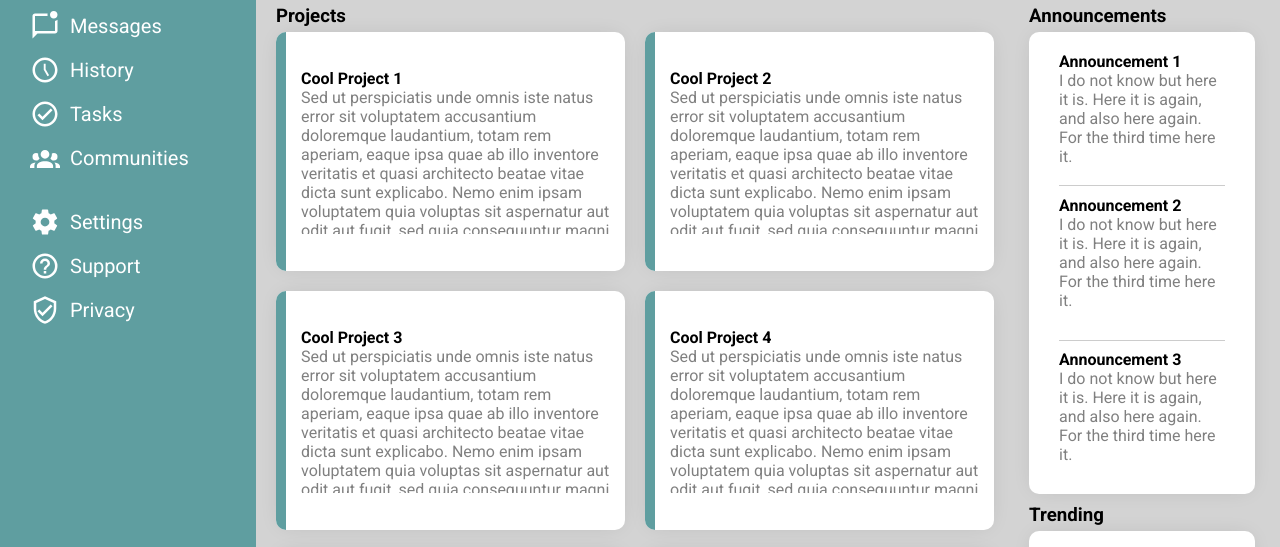
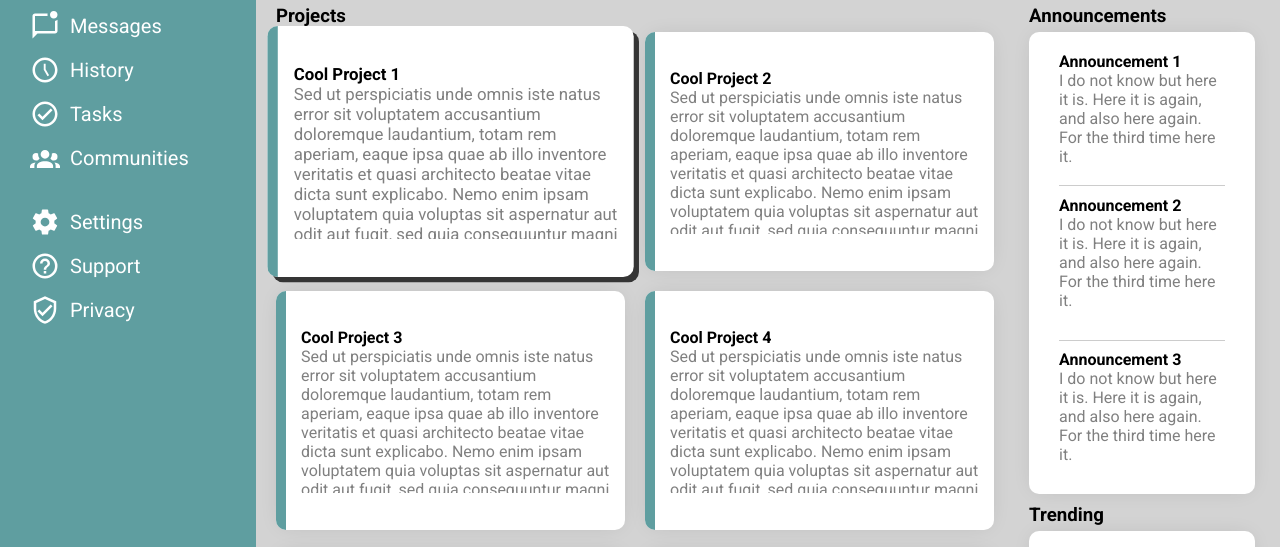
Before and after one commit to andrew-erasmus/admin-dashboard, a plain HTML site: page index.html in a window 1280 px wide. In both pictures the pointer is over the element 450 px from the left and 336 px from the top of the page. Shown: the part 185-732 px from the top of the page. Drawn offline with Linux system fonts and the light colour scheme.

Commit message:
Add hover effects to dashboard layout

```diff
--- a/styles.css
+++ b/styles.css
@@ -114,14 +114,6 @@ svg {
   grid-template-columns: 2fr 7fr 2fr 2fr 2fr;
 }
 
-/* #header > div {
-  border: solid black 1px;
-} */
-
-/* #header > div > div {
-  border: solid red 1px;
-} */
-
 #dashboard {
   display: grid;
   padding: 20px;
@@ -157,7 +149,6 @@ h3 {
   border-radius: 10px;
   background-color: white;
   box-shadow: 0px 0px 22px -7px rgba(0, 0, 0, 0.15);
-  /* display: flex; */
   display: flex;
   align-items: center;
   overflow: hidden;
@@ -176,9 +167,7 @@ h3 {
   flex-grow: 1;
   height: 150px;
   overflow-y: auto;
-  /* Allows vertical scrolling */
   overflow-x: hidden;
-  /* Hides horizontal scrolling */
 }
 
 .card-content>p>strong {
@@ -313,3 +302,31 @@ img {
   align-items: center;
   gap: 10px;
 }
+
+/* Add styling for hover effects */
+
+.card:hover,
+#announcement-info:hover,
+#trending-info:hover,
+#new-button:hover,
+#upload-button:hover,
+#share-button:hover,
+#search-bar:hover,
+#control-options>div:hover,
+#admin>div:hover,
+#sidebar-heading>div:hover {
+  transform: scale(1.05);
+  transition: transform 0.2s ease-in-out;
+}
+
+.card:hover,
+#announcement-info:hover,
+#trending-info:hover,
+#new-button:hover,
+#upload-button:hover,
+#share-button:hover,
+#search-bar:hover {
+  box-shadow: 5px 5px 0px 0px rgba(0,0,0,0.75);
+  -webkit-box-shadow: 5px 5px 0px 0px rgba(0,0,0,0.75);
+  -moz-box-shadow: 5px 5px 0px 0px rgba(0,0,0,0.75);
+}
```
